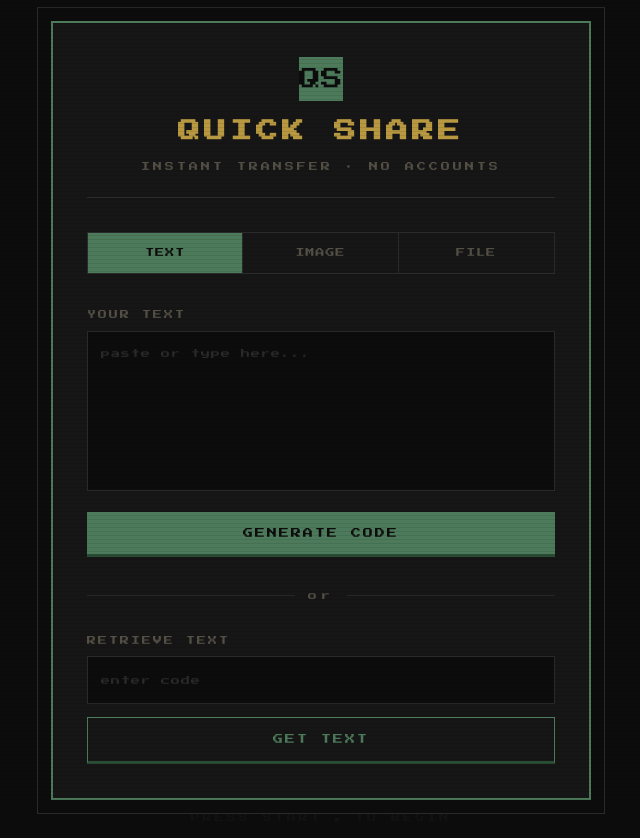
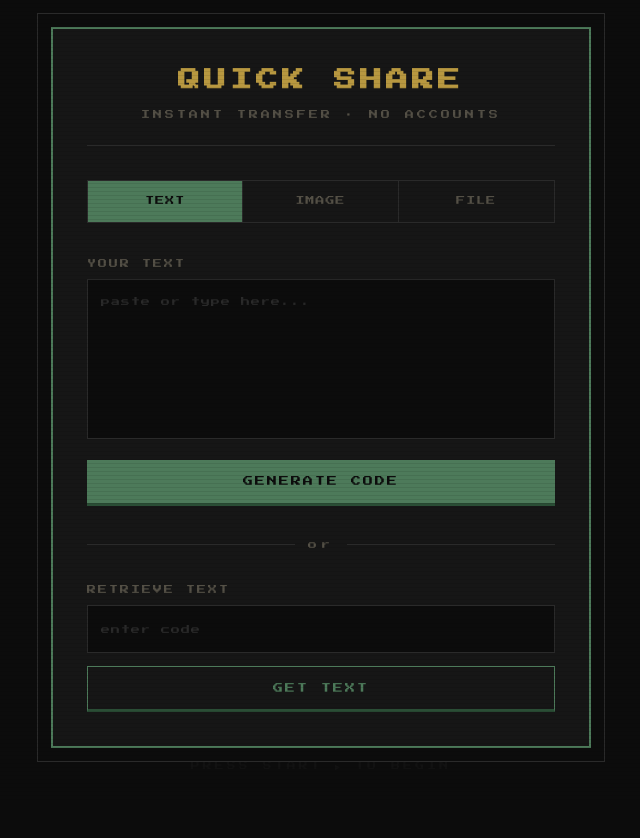
Before and after one commit to Rajkumar-Porandla/QuickShare, a website: page public/index.html in a window 1280 px wide. Shown: the whole page, without its empty margins (319-959 px from the left). After the commit the page ends 800 px from the top, so only its background shows below. Drawn offline with Linux system fonts and the light colour scheme.

Commit message:
Remove QS emblem from header

```diff
--- a/public/index.html
+++ b/public/index.html
@@ -13,7 +13,6 @@
 
     <div class="app-container">
         <header>
-            <div class="logo-icon">QS</div>
             <h1>QUICK SHARE</h1>
             <p>instant transfer · no accounts</p>
         </header>
```
